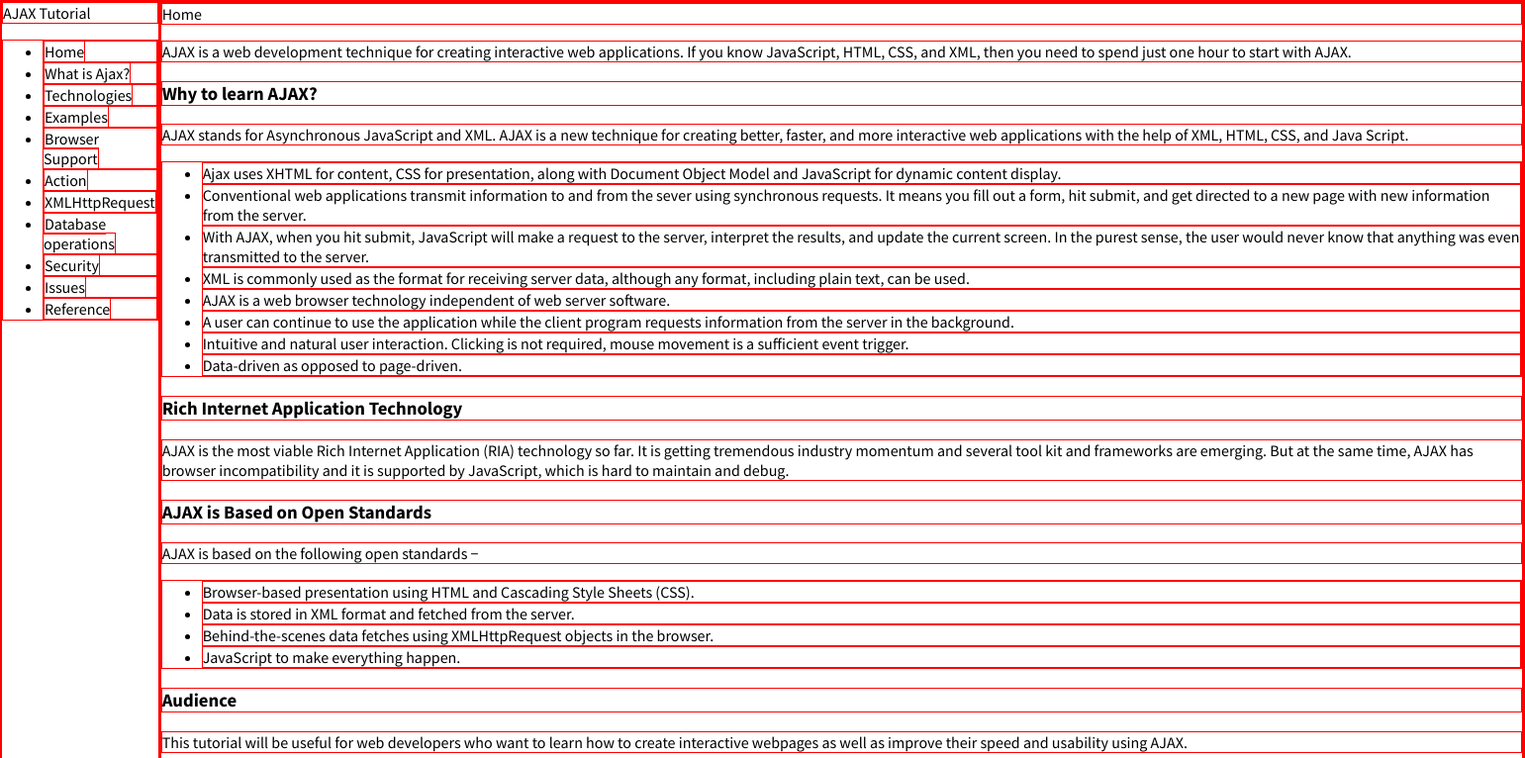
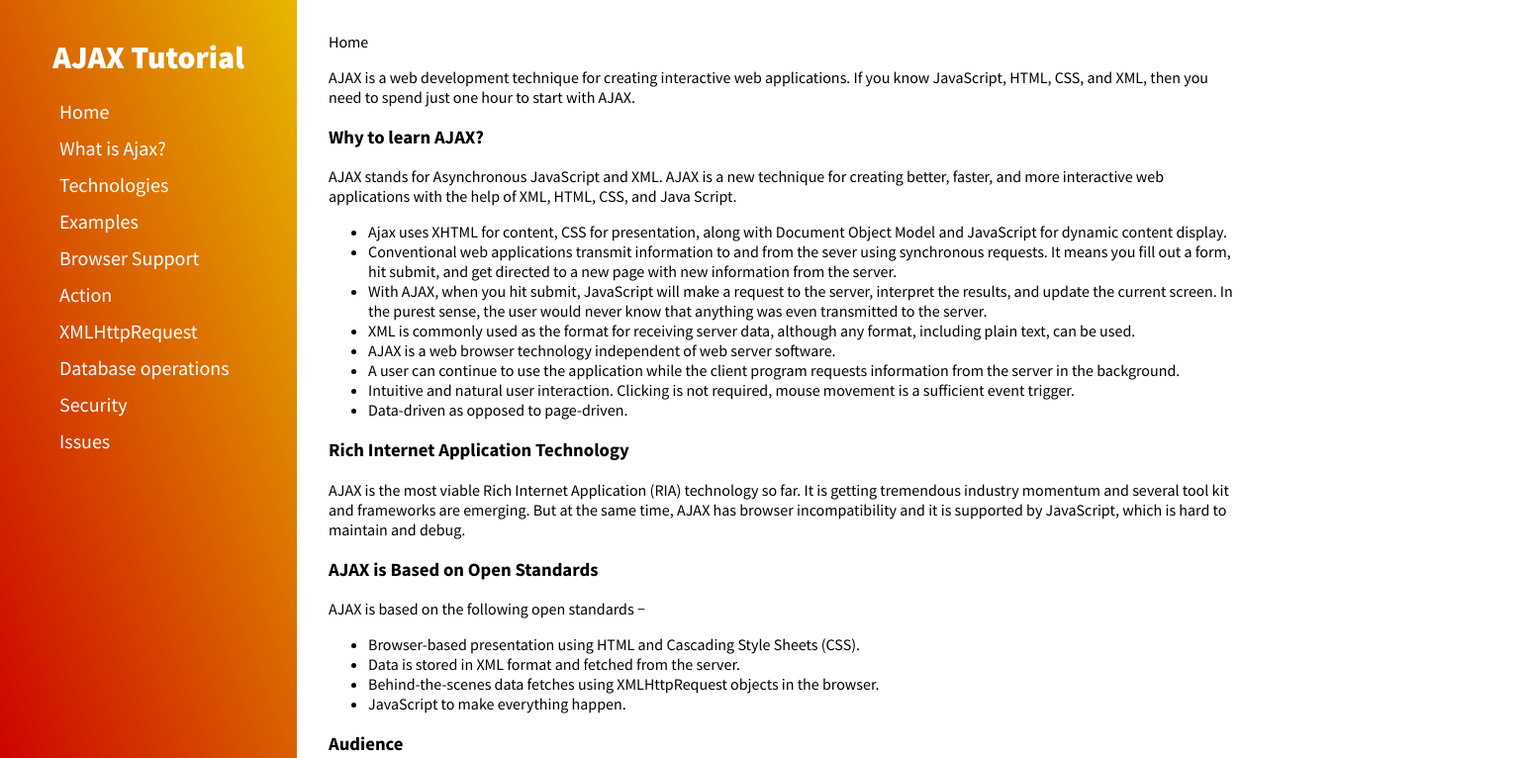
Before and after one commit to WhyDoBirds311/fcc-technical-documentation, a plain HTML site: page index.html in a window 1280 px wide. Shown: the top 766 px of the page at 99% size, 1541 px wide, since content can reach past the window. Drawn offline with Linux system fonts and the light colour scheme.

Commit message:
13/16 fcc test result and styles added

```diff
--- a/index.html
+++ b/index.html
@@ -11,17 +11,16 @@
 			<header>AJAX Tutorial</header>
 
 			<ul class="nav-list">
-				<li><a>Home</a></li>
-				<li><a>What is Ajax?</a></li>
-				<li><a>Technologies</a></li>
-				<li><a>Examples</a></li>
-				<li><a>Browser Support</a></li>
-				<li><a>Action</a></li>
-				<li><a>XMLHttpRequest</a></li>
-				<li><a>Database operations</a></li>
-				<li><a>Security</a></li>
-				<li><a>Issues</a></li>
-				<li><a>Reference</a></li>
+				<li><a href="#home" class="nav-link">Home</a></li>
+				<li><a href="" class="nav-link">What is Ajax?</a></li>
+				<li><a href="" class="nav-link">Technologies</a></li>
+				<li><a href="" class="nav-link">Examples</a></li>
+				<li><a href="" class="nav-link">Browser Support</a></li>
+				<li><a href="" class="nav-link">Action</a></li>
+				<li><a href="" class="nav-link">XMLHttpRequest</a></li>
+				<li><a href="" class="nav-link">Database operations</a></li>
+				<li><a href="" class="nav-link">Security</a></li>
+				<li><a href="" class="nav-link">Issues</a></li>
 			</ul>
 		</nav>
 		<main id="main-doc">
@@ -416,14 +415,19 @@
 						</code>
 					</li>
 					<li>
-						JavaScript may now be used to modify the element's attributes; modify the element's style properties; or add, remove, or modify the child elements. Here is an example −
+						JavaScript may now be used to modify the element's attributes;
+						modify the element's style properties;
+						or add, remove, or modify the child elements. Here is an example −
 
 						<code>
 							<pre>
 								document.getElementById("userIdMessage"),
 								// where "userIdMessage" is the ID attribute
 								// of an element appearing in the HTML document
-								JavaScript may now be used to modify the element's attributes; modify the element's style properties; or add, remove, or modify the child elements. Here is an example −
+								JavaScript may now be used to modify the element's attributes;
+								 modify the element's style properties;
+								  or add, remove, or modify the child elements.
+								  Here is an example −
 
 							  script type = "text/javascript">
 
@@ -794,8 +798,7 @@
 				<ul>
 					<li>Poorly designed JavaScript code can invite security problems.</li>
 				</ul>
-			</section>
-			<section id="main-section" id="reference">
+
 				<h3>Reference</h3>
 				<p>All documentation of this page is taken from <a href="https://www.tutorialspoint.com/ajax/" target="_blank">tutorialspoint</a></p>
 			</section>
--- a/styles.css
+++ b/styles.css
@@ -2,14 +2,10 @@
 
 body * {
 	font-family: "Source Sans Pro", sans-serif;
-	border: 1px solid red;
 }
 
 body {
-	display: inline-flex;
-	padding: 0;
 	margin: 0;
-	height: 100%;
 }
 
 html {
@@ -26,3 +22,51 @@ table, td, th {
 	grid-template-columns: 1.5fr 1fr auto;
 	grid-template-rows: auto;
 }
+
+#navbar {
+	width: 300px;
+	text-align: center;
+	margin: 0 auto;
+	position: fixed;
+	height: 100%;
+	background: linear-gradient(to top right, #cc0000, #e6b800);
+	color: #fff;
+
+}
+
+#navbar header {
+	padding: 1.2em 0 10px 0;
+	font-size: 32px;
+	font-weight: 800;
+}
+
+
+#navbar ul {
+	list-style-type: none;
+	height: 100%;
+	overflow: auto;
+	text-align: left;
+	margin-top: 0;
+}
+
+#navbar ul li a {
+	text-decoration: none;
+	color: #fff;
+	transition: all .2s ease-in-out;
+}
+
+#navbar ul li a:hover {
+	text-shadow: 7px 7px 3px #fff;
+}
+
+#navbar ul li {
+	margin: 12px 0;
+	padding-left: 20px;
+	font-size: 20px;
+}
+
+#main-doc {
+	margin-left: 300px;
+	padding: 2em;
+	width: 75%;
+}
```
